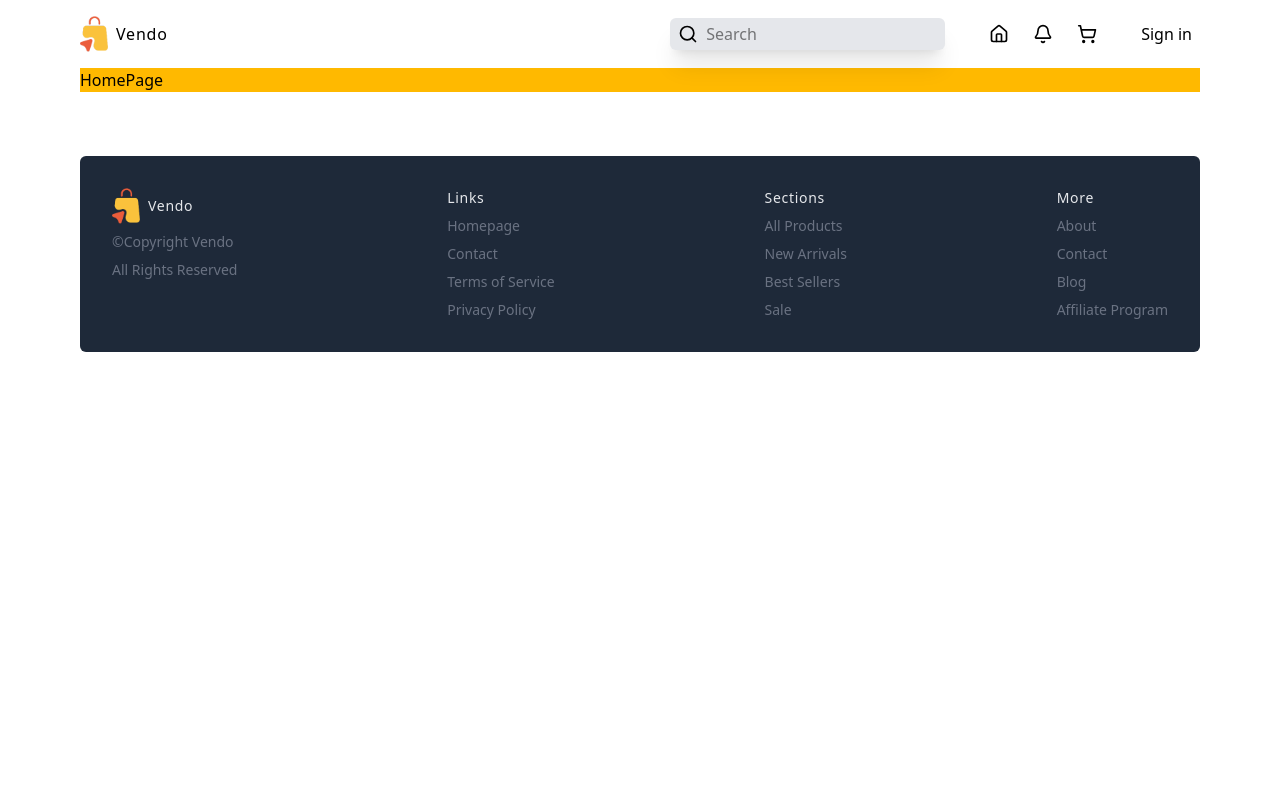
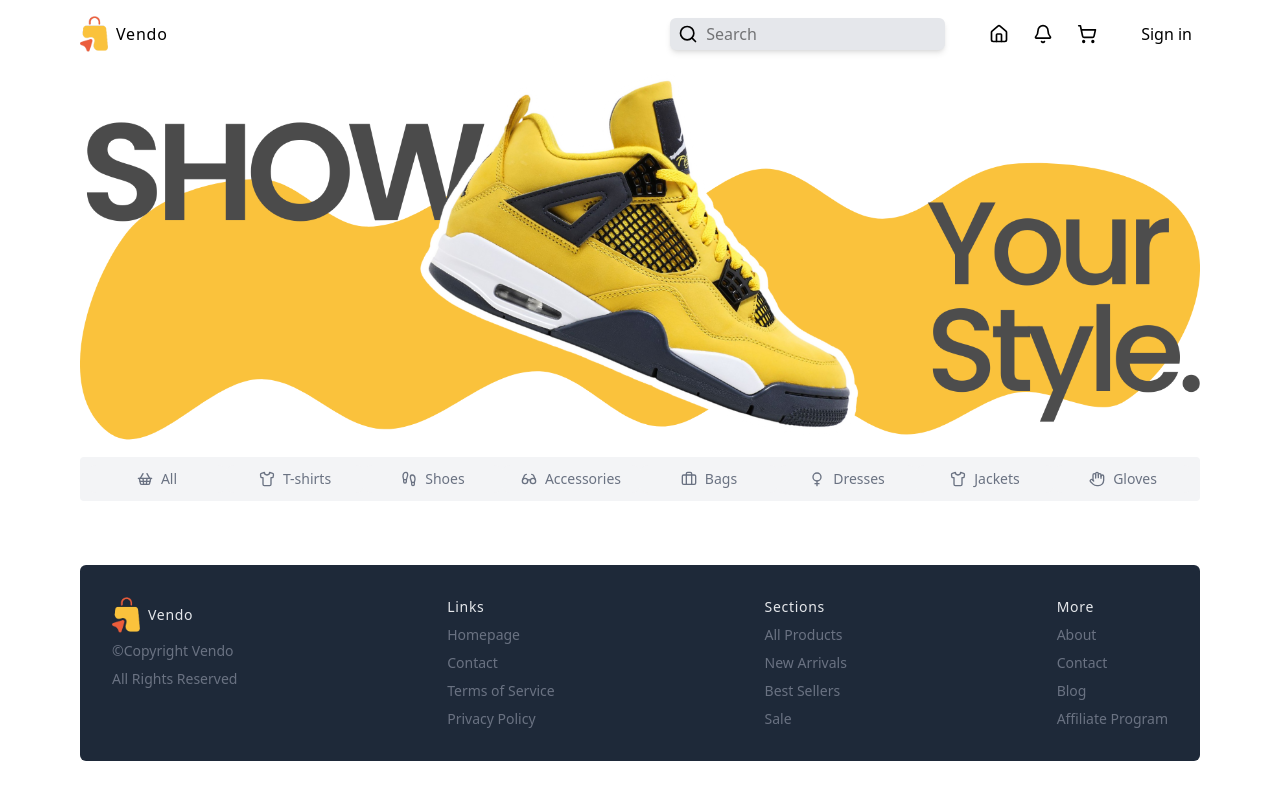
Before and after one commit to SubhodeepSamanta/Vendo, a Next.js app in the folder client/: page / in a window 1280 px wide. Built offline with nearby package versions, Linux system fonts and the light colour scheme.

Commit message:
add category

```diff
--- a/client/src/app/page.tsx
+++ b/client/src/app/page.tsx
@@ -1,9 +1,13 @@
+import Categories from "@/components/Categories";
 import Image from "next/image";
 
 export default function Home() {
   return (
-    <div className="bg-amber-400">
-      HomePage
+    <>
+    <div className="relative w-full aspect-[3/1]">
+      <Image src='/featured.png' alt="featured" fill />
     </div>
+      <Categories/>
+    </>
   );
 }
--- /dev/null
+++ b/client/src/components/Categories.tsx
@@ -0,0 +1,79 @@
+"use client";
+import {
+  Footprints,
+  Glasses,
+  Briefcase,
+  Shirt,
+  ShoppingBasket,
+  Hand,
+  Venus,
+} from "lucide-react";
+import { usePathname, useRouter, useSearchParams } from "next/navigation";
+
+const categories = [
+  {
+    name: "All",
+    icon: <ShoppingBasket className="w-4 h-4" />,
+    slug: "all",
+  },
+  {
+    name: "T-shirts",
+    icon: <Shirt className="w-4 h-4" />,
+    slug: "t-shirts",
+  },
+  {
+    name: "Shoes",
+    icon: <Footprints className="w-4 h-4" />,
+    slug: "shoes",
+  },
+  {
+    name: "Accessories",
+    icon: <Glasses className="w-4 h-4" />,
+    slug: "accessories",
+  },
+  {
+    name: "Bags",
+    icon: <Briefcase className="w-4 h-4" />,
+    slug: "bags",
+  },
+  {
+    name: "Dresses",
+    icon: <Venus className="w-4 h-4" />,
+    slug: "dresses",
+  },
+  {
+    name: "Jackets",
+    icon: <Shirt className="w-4 h-4" />,
+    slug: "jackets",
+  },
+  {
+    name: "Gloves",
+    icon: <Hand className="w-4 h-4" />,
+    slug: "gloves",
+  },
+];
+
+const Categories = () => {
+    const searchParams= useSearchParams();
+    const selectedCategory= searchParams.get("category");
+    const pathname= usePathname();
+    const router= useRouter();
+    console.log(selectedCategory);
+    const handleCategory=(value:string | null)=>{
+        const params= new URLSearchParams(searchParams);
+        params.set("category",value || "all");
+        router.push(`${pathname}?${params.toString()}`,{scroll:false});
+    }
+  return (
+    <div className="grid grid-cols-2 md:grid-cols-4 lg:grid-cols-6 xl:grid-cols-8 w-full bg-gray-100 rounded mt-4 p-2">
+        {categories.map((category)=>(
+            <div key={category.name} className={`flex justify-center items-center gap-2 bg-gray-100 hover:bg-gray-50 cursor-pointer p-1 ${selectedCategory?.toLocaleLowerCase()==category.slug.toLocaleLowerCase()?'bg-white text-gray-700':'bg-gray-100 text-gray-500'} rounded-lg text-sm`} onClick={()=>handleCategory(category.name)}>
+                {category.icon}
+                {category.name}
+            </div>
+        ))}
+    </div>
+  )
+}
+
+export default Categories
--- a/client/src/components/Navbar.tsx
+++ b/client/src/components/Navbar.tsx
@@ -7,17 +7,17 @@ import { Bell, Home, ShoppingCart } from 'lucide-react'
 const Navbar = () => {
   return (
     <nav className='flex items-center justify-between mb-4'>
-        <div className='flex items-center'>
+        <Link href='/' className='flex items-center'>
         <Image src='/logo.png' alt='logo' height={36} width={36}/>
         <p className='font-medium tracking-wider hidden md:block'>Vendo</p>
-        </div>
-        <div className='flex items-center gap-6 mr-2'>
+        </Link>
+        <div className='flex items-center gap-4 md:gap-6 mr-2'>
             <SearchBar/>
             <Link href='/'>
-                <Home className='h-5 w-5 ml-5'/>
+                <Home className='h-5 w-5 ml-4 md:ml-5'/>
             </Link>
             <Bell className='h-5 w-5'/>
-            <ShoppingCart className='h-5 w-5 mr-5'/>
+            <ShoppingCart className='h-5 w-5 mr-2 md:mr-5'/>
             <Link href='/'>Sign in</Link>
         </div>
     </nav>
--- a/client/src/components/Searchbar.tsx
+++ b/client/src/components/Searchbar.tsx
@@ -3,7 +3,7 @@ import {Search} from 'lucide-react'
 
 const SearchBar = () => {
   return (
-    <div className='bg-gray-200 shadow-xl px-2 py-1 rounded-md md:flex items-center gap-2 hidden'>
+    <div className='bg-gray-200 shadow-md px-2 py-1 rounded-md md:flex items-center gap-2 hidden'>
         <Search className='h-5 w-5'/>
         <input type="text" id='search' className='outline-0' placeholder='Search'/>
     </div>
```
